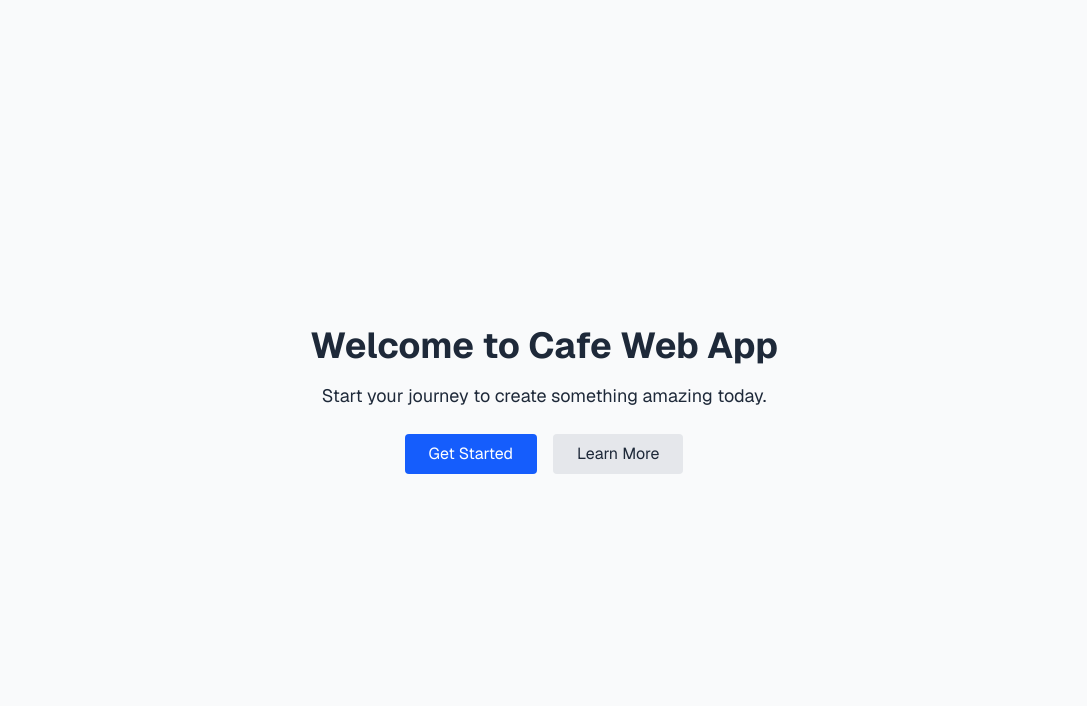
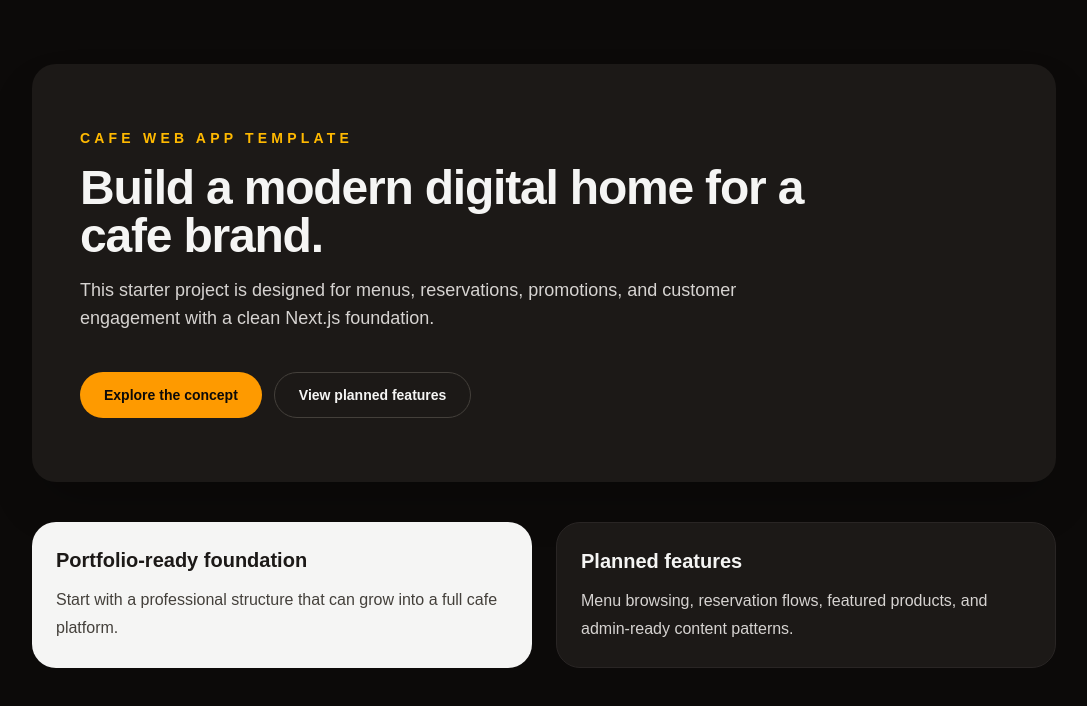
Before and after one commit to rzalete/cafe-web-app, a Next.js app: page / in a window 1280 px wide. Shown: the top 706 px of the page, without its empty margins (96-1183 px from the left). Built offline with nearby package versions, Linux system fonts and the light colour scheme.

Commit message:
fix: improve homepage cta semantics

```diff
--- a/src/app/page.tsx
+++ b/src/app/page.tsx
@@ -1,18 +1,64 @@
+import Link from "next/link";
+
 export default function Home() {
   return (
-    <main className="flex flex-col items-center justify-center min-h-screen bg-gray-50 dark:bg-gray-900 text-gray-800 dark:text-gray-200 font-sans">
-      <h1 className="text-4xl font-bold mb-4">Welcome to Cafe Web App</h1>
-      <p className="text-lg text-center mb-6">
-        Start your journey to create something amazing today.
-      </p>
-      <div className="flex space-x-4">
-        <button className="px-6 py-2 bg-blue-600 text-white rounded hover:bg-blue-700">
-          Get Started
-        </button>
-        <button className="px-6 py-2 bg-gray-200 text-gray-800 rounded hover:bg-gray-300 dark:bg-gray-800 dark:text-gray-200 dark:hover:bg-gray-700">
-          Learn More
-        </button>
-      </div>
+    <main className="min-h-screen bg-stone-950 px-6 py-16 text-stone-100">
+      <section className="mx-auto flex w-full max-w-5xl flex-col gap-10 rounded-3xl bg-stone-900 px-8 py-12 shadow-2xl md:px-12 md:py-16">
+        <div className="space-y-4">
+          <p className="text-sm font-semibold uppercase tracking-[0.3em] text-amber-400">
+            Cafe Web App Template
+          </p>
+
+          <h1 className="max-w-3xl text-4xl font-semibold tracking-tight sm:text-5xl">
+            Build a modern digital home for a cafe brand.
+          </h1>
+
+          <p className="max-w-2xl text-base leading-7 text-stone-300 sm:text-lg">
+            This starter project is designed for menus, reservations, promotions,
+            and customer engagement with a clean Next.js foundation.
+          </p>
+        </div>
+
+        <div className="flex flex-col gap-3 sm:flex-row">
+          <Link
+            href="#overview"
+            className="inline-flex items-center justify-center rounded-full bg-amber-500 px-6 py-3 text-sm font-semibold text-stone-950 transition hover:bg-amber-400"
+          >
+            Explore the concept
+          </Link>
+
+          <Link
+            href="#features"
+            className="inline-flex items-center justify-center rounded-full border border-stone-700 px-6 py-3 text-sm font-semibold text-stone-100 transition hover:border-stone-500 hover:bg-stone-800"
+          >
+            View planned features
+          </Link>
+        </div>
+      </section>
+
+      <section
+        id="overview"
+        className="mx-auto mt-10 grid w-full max-w-5xl gap-6 md:grid-cols-2"
+      >
+        <article className="rounded-3xl bg-stone-100 p-6 text-stone-900">
+          <h2 className="text-xl font-semibold">Portfolio-ready foundation</h2>
+          <p className="mt-3 leading-7 text-stone-700">
+            Start with a professional structure that can grow into a full cafe
+            platform.
+          </p>
+        </article>
+
+        <article
+          id="features"
+          className="rounded-3xl border border-stone-800 bg-stone-900 p-6"
+        >
+          <h2 className="text-xl font-semibold">Planned features</h2>
+          <p className="mt-3 leading-7 text-stone-300">
+            Menu browsing, reservation flows, featured products, and admin-ready
+            content patterns.
+          </p>
+        </article>
+      </section>
     </main>
   );
 }
```
